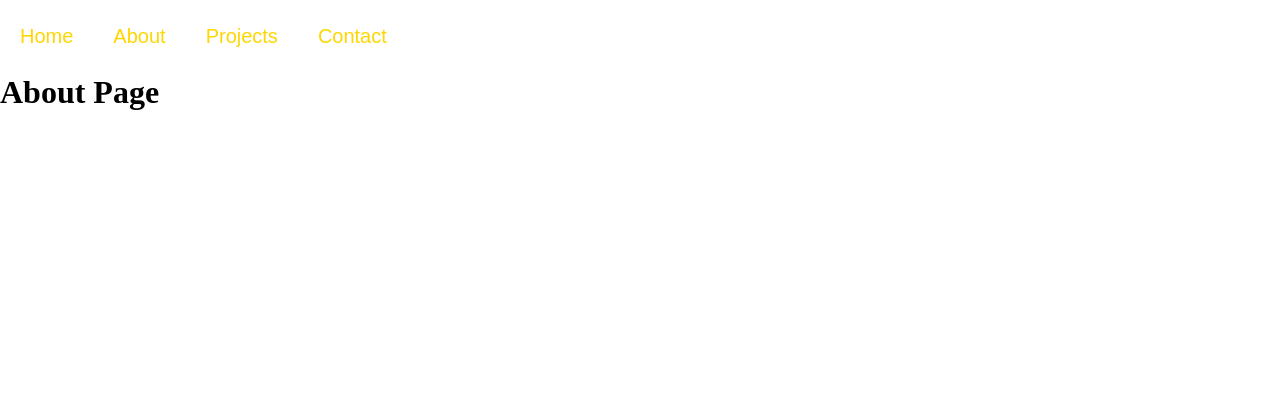
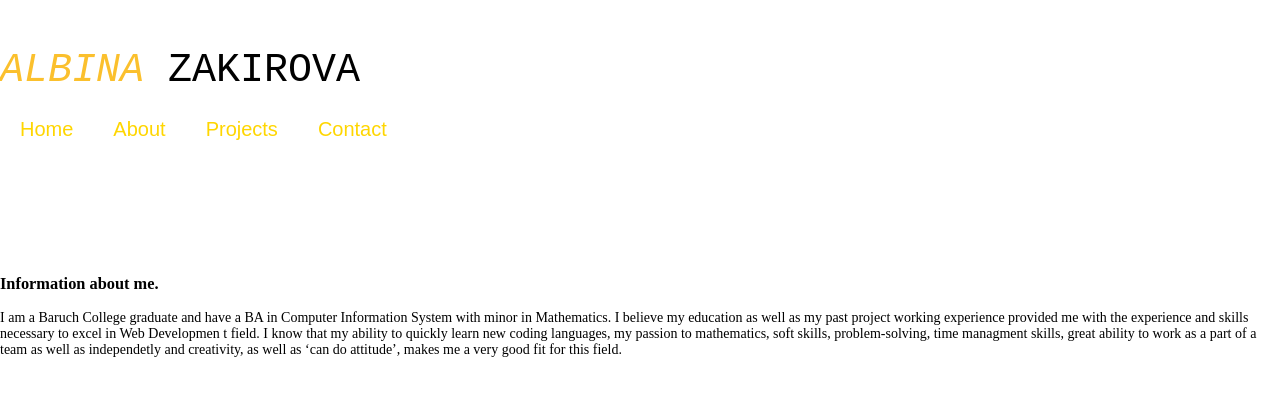
Before and after one commit to AlbinaZakirova1804/AlbinaZakirova1804.github.io, a website: page dist/about.html in a window 1280 px wide. Drawn offline with Linux system fonts and the light colour scheme.

Commit message:
Initial dist subtree commit

```diff
--- a/dist/about.html
+++ b/dist/about.html
@@ -5,15 +5,42 @@
     <meta name="viewport" content="width=device-width">
     <title>About page for Albina Zakiorva</title>
     <link href="../css/style.css" rel="stylesheet" type="text/css" />
+    <link href="../css/template.css" rel="stylesheet" type="text/css" />
     <script src="https://kit.fontawesome.com/630e63b41f.js" crossorigin="anonymous"></script>
   </head>
 <body>
+<section class="flex_box" >
+<article id="header" class="item">
+<header><em>ALBINA</em> ZAKIROVA<br>
 <nav>
     <a href="../dist/home.html">Home</a>
     <a href="../dist/about.html">About</a>
     <a href='../projects.html'>Projects</a>
     <a href="../contact.html">Contact</a>
 </nav>
-<h1>About Page</h1>
+</header>
+</article>
+<article id="content" class="item" >
+    <h1>Information about me.</h1>
+    <p>
+            I am a Baruch College graduate and
+            have a BA in  Computer Information
+            System with minor in Mathematics. I
+            believe my education as well as my
+            past project working experience
+            provided me with the experience and
+            skills necessary to excel in Web Developmen
+            t field.
+            I know that my ability to
+            quickly learn new coding languages,
+            my passion to mathematics, soft skills,
+            problem-solving, time managment skills,
+            great ability to work as a part of a
+            team as well as independetly and creativity,
+            as well as ‘can do attitude’, makes me
+            a very good fit for this field.
+    </p>
+</article>
+</section>
 </body>
 </html>
```
Also changed, not shown: dist/contact.html (+2 -0 lines), dist/home.html (+3 -2 lines), dist/projects.html (+2 -0 lines).
